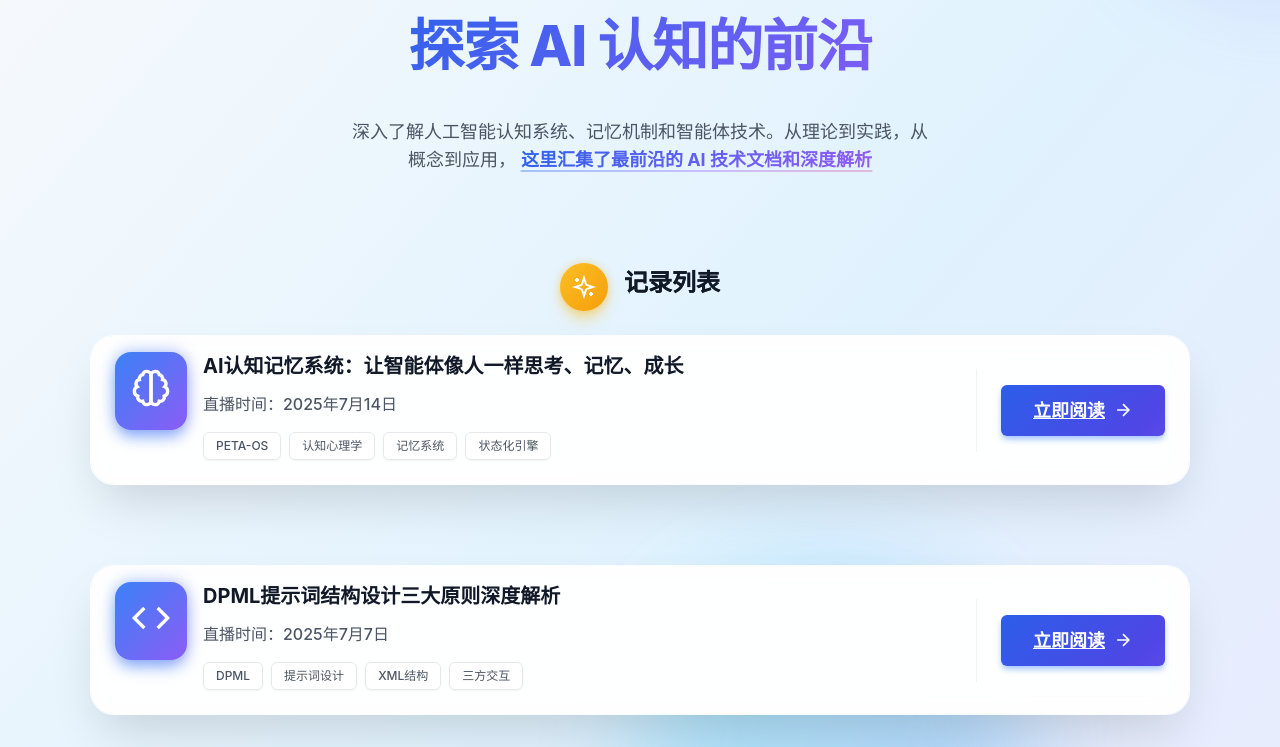
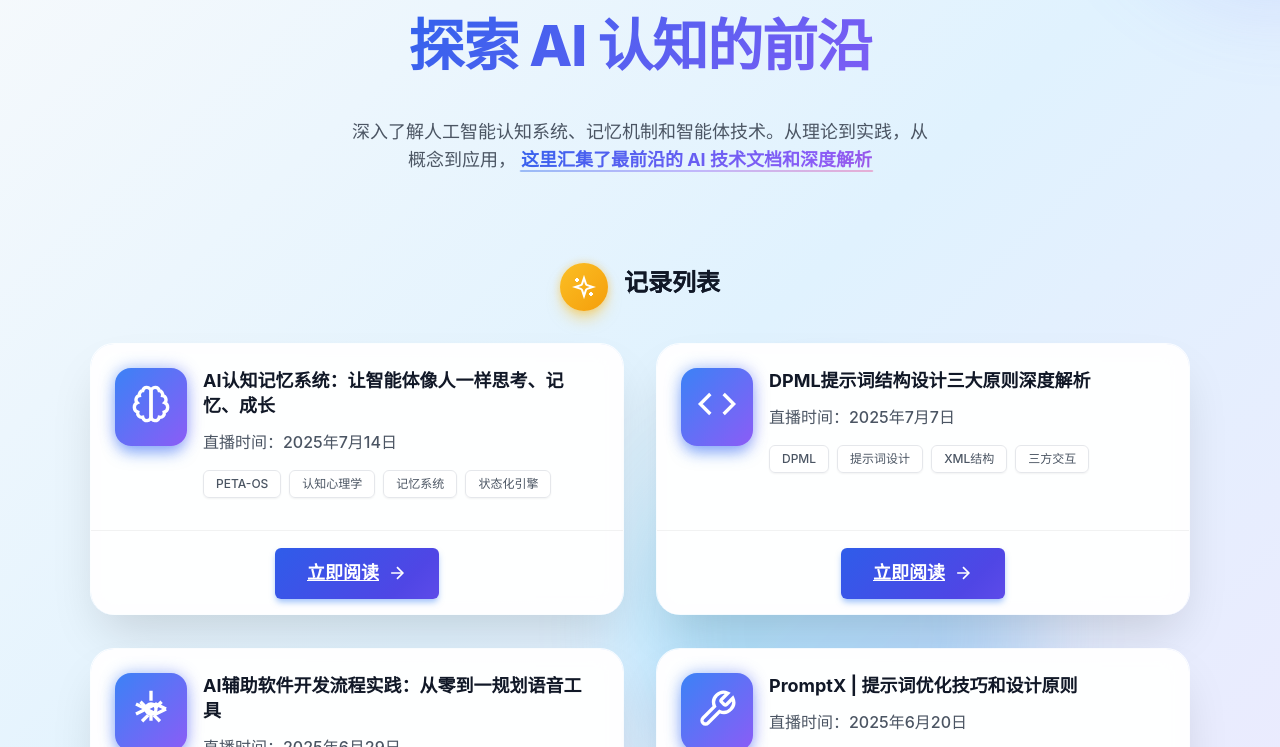
Before and after one commit to wzs3300089/DeepracticeRecode, a website: page index.html in a window 1280 px wide. Shown: the part 166-913 px from the top of the page. Drawn offline with Linux system fonts and the light colour scheme.

Commit message:
feat: 优化主网站记录列表布局为网格卡片形式
🎨 布局优化:
- 将长条形记录列表改为网格卡片布局
- 使用CSS Grid实现响应式多列显示
- 一屏可展示更多子网站，提高空间利用率

📱 响应式改进:
- PC端: 2-3列自适应网格布局
- 平板: 2列布局
- 移动端: 单列布局保持可读性

🔧 卡片结构优化:
- 改为纵向布局，统一卡片高度
- 按钮固定在卡片底部
- 标题限制2行显示，避免高度不一致

🎯 图标更新:
- 更换PromptX子网站图标为魔法棒图标
- 避免与PETA-OS重复使用脑部图标
- 每个子网站都有独特的主题图标

```diff
--- a/css/styles.css
+++ b/css/styles.css
@@ -803,11 +803,12 @@ body {
   margin-bottom: 3rem;
 }
 
-/* Records Container - 支持多个记录模块 */
+/* Records Container - 网格卡片布局 */
 .records-container {
-  display: flex;
-  flex-direction: column;
-  gap: 3rem;
+  display: grid;
+  grid-template-columns: repeat(auto-fit, minmax(400px, 1fr));
+  gap: 2rem;
+  margin-top: 2rem;
 }
 
 .record-module {
@@ -828,16 +829,33 @@ body {
   animation-delay: 0.6s;
 }
 
+/* 响应式调整 */
+@media (max-width: 1200px) {
+  .records-container {
+    grid-template-columns: repeat(auto-fit, minmax(350px, 1fr));
+    gap: 1.5rem;
+  }
+}
+
+@media (max-width: 768px) {
+  .records-container {
+    grid-template-columns: 1fr;
+    gap: 1.5rem;
+  }
+}
+
 .featured-card {
   position: relative;
   overflow: hidden;
   border-radius: 1.5rem;
   box-shadow: 0 25px 50px -12px rgba(0, 0, 0, 0.15);
   transition: all 0.6s cubic-bezier(0.4, 0, 0.2, 1);
-  margin-bottom: 2rem;
   background: rgba(255, 255, 255, 0.8);
   backdrop-filter: blur(20px);
   border: 1px solid rgba(255, 255, 255, 0.2);
+  height: 100%;
+  display: flex;
+  flex-direction: column;
 }
 
 .featured-card:hover {
@@ -859,21 +877,15 @@ body {
   display: flex;
   flex-direction: column;
   align-items: stretch;
-}
-
-@media (min-width: 768px) {
-  .featured-card-content {
-    flex-direction: row;
-    align-items: center;
-  }
+  height: 100%;
 }
 
 .featured-card-main {
   flex: 1;
-  padding: 1rem 1.5rem;
+  padding: 1.5rem;
   display: flex;
   flex-direction: column;
-  justify-content: center;
+  justify-content: flex-start;
 }
 
 .featured-card-action {
@@ -881,7 +893,8 @@ body {
   align-items: center;
   justify-content: center;
   padding: 1rem 1.5rem;
-  border-left: 1px solid rgba(0, 0, 0, 0.05);
+  border-top: 1px solid rgba(0, 0, 0, 0.05);
+  margin-top: auto;
   min-width: 160px;
   flex-shrink: 0;
 }
@@ -949,12 +962,16 @@ body {
 }
 
 .featured-title {
-  font-size: 1.25rem;
+  font-size: 1.125rem;
   font-weight: 700;
   color: #111827;
   margin-bottom: 0.75rem;
   transition: all 0.3s;
   line-height: 1.4;
+  display: -webkit-box;
+  -webkit-line-clamp: 2;
+  -webkit-box-orient: vertical;
+  overflow: hidden;
 }
 
 .featured-card:hover .featured-title {
@@ -977,6 +994,7 @@ body {
   flex-wrap: wrap;
   gap: 0.5rem;
   margin-bottom: 0;
+  margin-top: auto;
 }
 
 .featured-meta {
--- a/index.html
+++ b/index.html
@@ -266,8 +266,7 @@
                                     <div class="featured-icon-bg"></div>
                                     <div class="featured-icon">
                                         <svg width="40" height="40" viewBox="0 0 24 24" fill="none" stroke="currentColor" stroke-width="2">
-                                            <path d="M9.5 2A2.5 2.5 0 0 1 12 4.5v15a2.5 2.5 0 0 1-4.96.44 2.5 2.5 0 0 1-2.96-3.08 3 3 0 0 1-.34-5.58 2.5 2.5 0 0 1 1.32-4.24 2.5 2.5 0 0 1 1.98-3A2.5 2.5 0 0 1 9.5 2Z"/>
-                                            <path d="M14.5 2A2.5 2.5 0 0 0 12 4.5v15a2.5 2.5 0 0 0 4.96.44 2.5 2.5 0 0 0 2.96-3.08 3 3 0 0 0 .34-5.58 2.5 2.5 0 0 0-1.32-4.24 2.5 2.5 0 0 0-1.98-3A2.5 2.5 0 0 0 14.5 2Z"/>
+                                            <path d="M14.7 6.3a1 1 0 0 0 0 1.4l1.6 1.6a1 1 0 0 0 1.4 0l3.77-3.77a6 6 0 0 1-7.94 7.94l-6.91 6.91a2.12 2.12 0 0 1-3-3l6.91-6.91a6 6 0 0 1 7.94-7.94l-3.76 3.76z"/>
                                         </svg>
                                     </div>
                                 </div>
```
